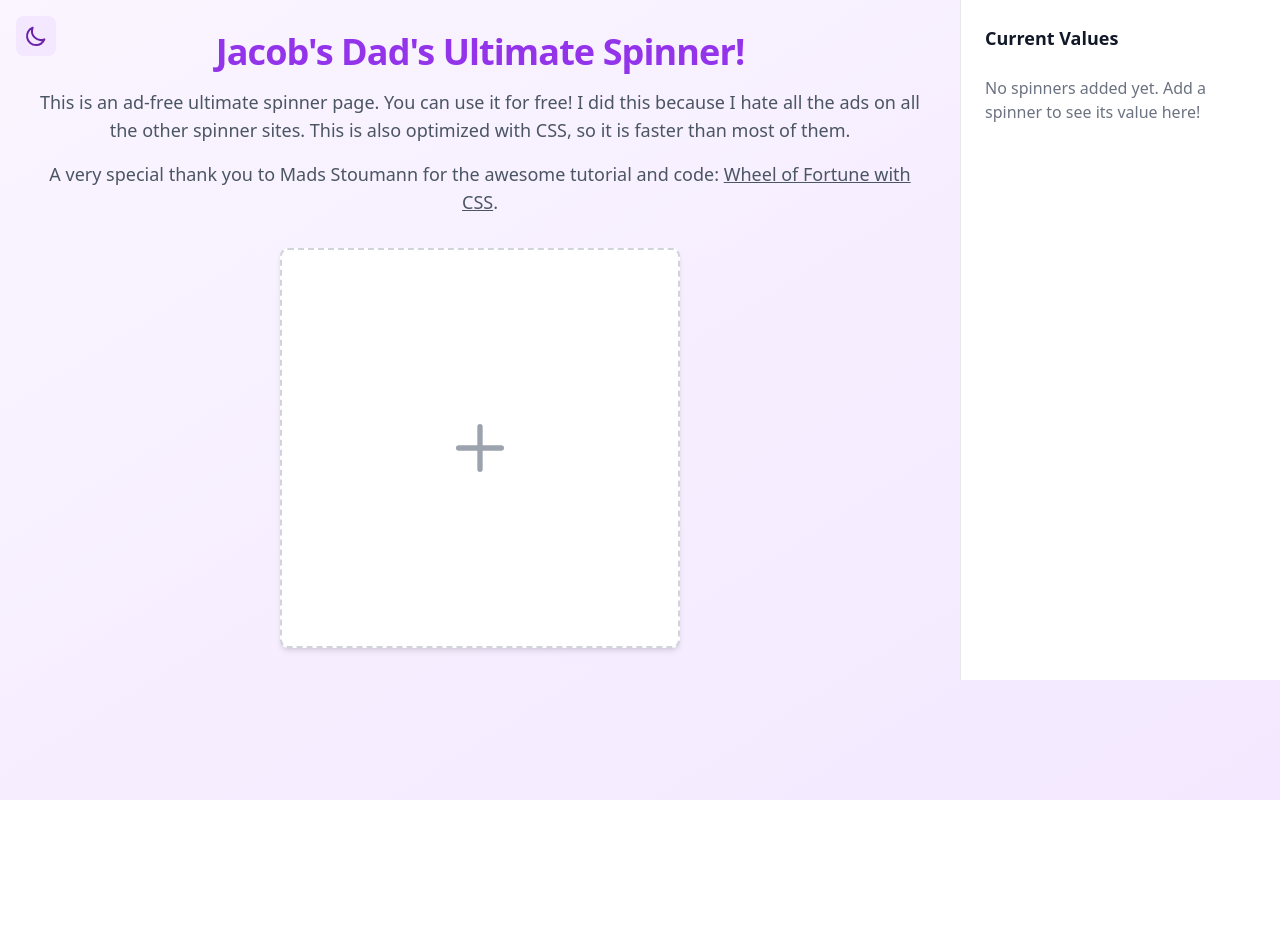
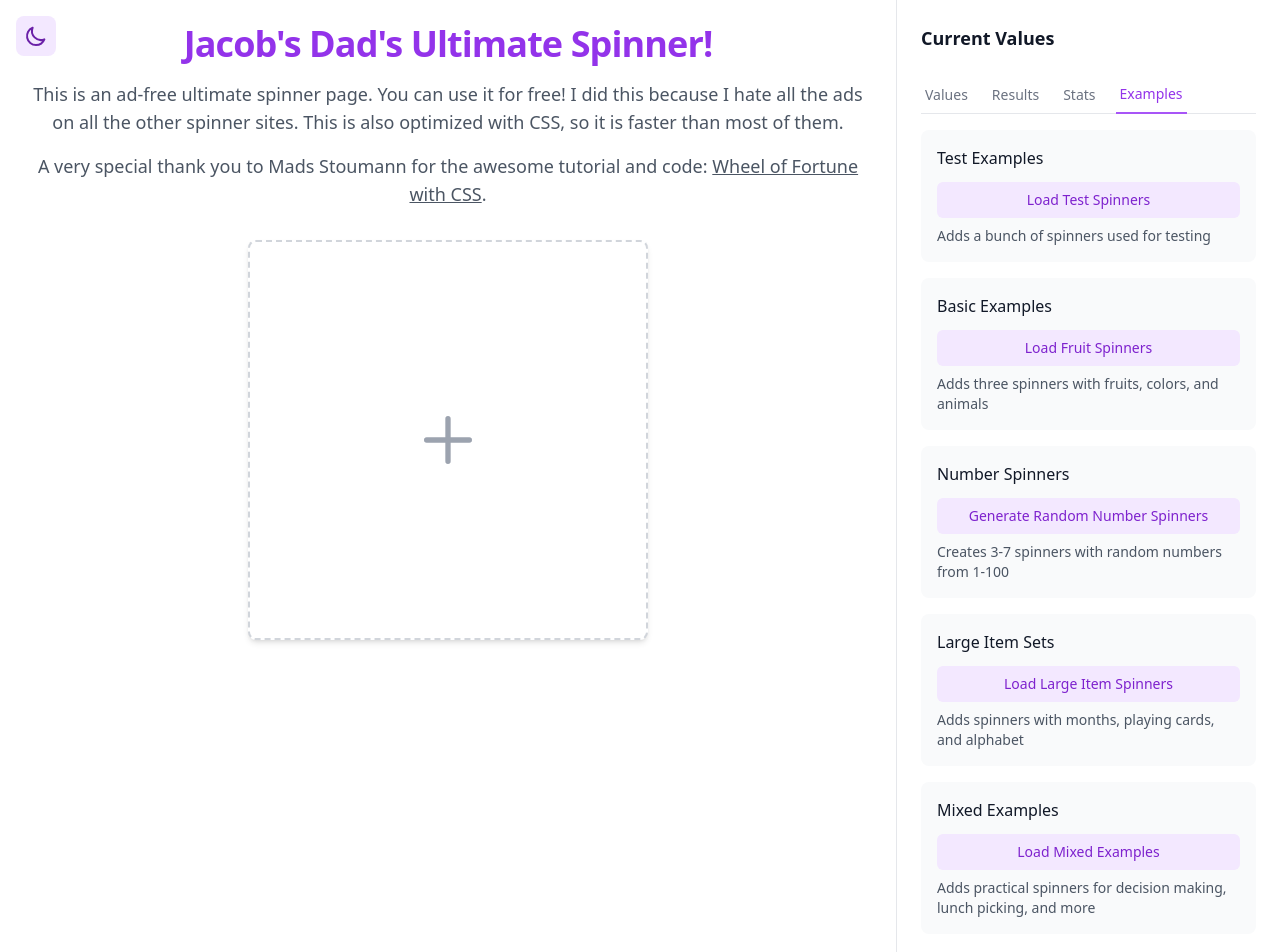
Before and after one commit to skamansam/ultimate-spinner, a SvelteKit app: page / in a window 1280 px wide. Shown: the top 952 px of the page. Before the commit the page ends 800 px from the top, so only its background shows below. Built offline with nearby package versions, Linux system fonts and the light colour scheme.

Commit message:
add examples to the sidebar

```diff
--- a/src/routes/+page.svelte
+++ b/src/routes/+page.svelte
@@ -11,6 +11,14 @@
 	let spinnerValues = $state([]);
 	let showStats = $state(false);
 	let activeTab = $state('values');
+
+	import { onMount } from 'svelte';
+
+	onMount(() => {
+		if (spinners.length === 0) {
+			activeTab = 'examples';
+		}
+	});
 
 	/**
 	 * @type {HTMLDialogElement}
@@ -122,6 +130,82 @@
 			.filter(v => v?.value && !isNaN(Number(v.value)))
 			.map(v => Number(v.value));
 	}
+
+	function addFruitSpinners() {
+		spinners = [
+			{ title: 'Fruits', items: ['Apple', 'Banana', 'Orange', 'Grape', 'Mango'] },
+			{ title: 'Colors', items: ['Red', 'Blue', 'Green', 'Yellow', 'Purple'] },
+			{ title: 'Animals', items: ['Lion', 'Tiger', 'Bear', 'Eagle', 'Wolf'] }
+		];
+		spinnerValues = new Array(spinners.length).fill(null);
+	}
+
+	function addRandomNumberSpinners() {
+		const numSpinners = Math.floor(Math.random() * 5) + 3; // 3-7 spinners
+		const spinnerList = [];
+
+		for (let i = 0; i < numSpinners; i++) {
+			const numItems = Math.floor(Math.random() * 8) + 4; // 4-11 items
+			const items = Array.from({ length: numItems }, (_, idx) =>
+				(Math.floor(Math.random() * 100) + 1).toString()
+			);
+			spinnerList.push({
+				title: `Number Spinner ${i + 1}`,
+				items: [...new Set(items)] // Remove any duplicates
+			});
+		}
+
+		spinners = spinnerList;
+		spinnerValues = new Array(spinners.length).fill(null);
+	}
+
+	function addLargeItemSpinners() {
+		const months = [
+			'January', 'February', 'March', 'April', 'May', 'June',
+			'July', 'August', 'September', 'October', 'November', 'December'
+		];
+
+		const cards = Array.from({ length: 52 }, (_, i) => {
+			const suits = ['♠', '♥', '♦', '♣'];
+			const values = ['A', '2', '3', '4', '5', '6', '7', '8', '9', '10', 'J', 'Q', 'K'];
+			const suit = suits[Math.floor(i / 13)];
+			const value = values[i % 13];
+			return `${value}${suit}`;
+		});
+
+		const letters = Array.from({ length: 26 }, (_, i) =>
+			String.fromCharCode(65 + i)
+		);
+
+		spinners = [
+			{ title: 'Calendar Spinner', items: months },
+			{ title: 'Card Deck', items: cards },
+			{ title: 'Alphabet', items: letters }
+		];
+		spinnerValues = new Array(spinners.length).fill(null);
+	}
+
+	function addMixedExamples() {
+		spinners = [
+			{
+				title: 'Decision Maker',
+				items: ['Yes', 'No', 'Maybe', 'Ask Again', 'Definitely', 'No Way']
+			},
+			{
+				title: 'Lunch Picker',
+				items: ['Pizza', 'Sushi', 'Salad', 'Burger', 'Tacos', 'Sandwich', 'Pasta']
+			},
+			{
+				title: 'Break Timer',
+				items: ['5 mins', '10 mins', '15 mins', '20 mins', '30 mins']
+			},
+			{
+				title: 'Team Roles',
+				items: ['Leader', 'Timekeeper', 'Note Taker', 'Presenter']
+			}
+		];
+		spinnerValues = new Array(spinners.length).fill(null);
+	}
 </script>
 
 <div
@@ -130,9 +214,8 @@
 	<div class="absolute left-4 top-4">
 		<ThemeToggle />
 	</div>
-	<div class="flex">
-		<!-- Main Content -->
-		<main class="flex-1 p-8">
+	<div class="flex min-h-screen bg-white dark:bg-gray-900">
+		<main class="flex-1 p-6">
 			<div class="mx-auto space-y-8">
 				<header class="space-y-4 text-center">
 					<h1 class="text-4xl font-bold tracking-tight text-purple-600 dark:text-purple-400">
@@ -187,7 +270,7 @@
 		</main>
 
 		<!-- Results Sidebar -->
-		<aside class="w-80 border-l border-gray-200 bg-white p-6 dark:border-gray-700 dark:bg-gray-800">
+		<aside class="w-96 flex-none border-l border-gray-200 bg-white p-6 dark:border-gray-700 dark:bg-gray-800">
 			<div class="mb-6 flex items-center justify-between">
 				<h2 class="text-lg font-semibold text-gray-900 dark:text-white">Current Values</h2>
 				<div class="flex gap-2">
@@ -202,12 +285,8 @@
 				</div>
 			</div>
 
-			{#if spinners.length === 0}
-				<p class="text-gray-500 dark:text-gray-400">No spinners added yet. Add a spinner to see its value here!</p>
-			{:else}
-				<div class="space-y-3">
 			<!-- Tab Bar -->
-					<div class="border-b border-gray-200 dark:border-gray-700">
+			<div class="border-b border-gray-200 dark:border-gray-700 mb-4">
 				<nav class="-mb-px flex space-x-4" aria-label="Tabs">
 					<button
 						on:click={() => activeTab = 'values'}
@@ -227,11 +306,21 @@
 					>
 						Stats
 					</button>
+					<button
+						on:click={() => activeTab = 'examples'}
+						class="whitespace-nowrap px-1 py-2 text-sm font-medium {activeTab === 'examples' ? 'border-b-2 border-purple-500 text-purple-600 dark:border-purple-400 dark:text-purple-400' : 'text-gray-500 hover:border-gray-300 hover:text-gray-700 dark:text-gray-400 dark:hover:text-gray-300'}"
+					>
+						Examples
+					</button>
 				</nav>
 			</div>
 
-					<!-- Values Tab -->
 			{#if activeTab === 'values'}
+				{#if spinners.length === 0}
+					{#if activeTab !== 'examples'}
+						<p class="text-gray-500 dark:text-gray-400">No spinners added yet. Add a spinner to see its value here!</p>
+					{/if}
+				{:else}
 					<div class="space-y-3">
 						{#each spinners as spinner, i}
 							<div class="rounded-lg bg-gray-50 p-3 dark:bg-gray-700">
@@ -243,9 +332,12 @@
 						{/each}
 					</div>
 				{/if}
+			{/if}
 
-					<!-- Results Tab -->
 			{#if activeTab === 'results'}
+				{#if spinners.length === 0}
+					<p class="text-gray-500 dark:text-gray-400">No spinners added yet. Add a spinner to see results here!</p>
+				{:else}
 					<div class="space-y-3">
 						<div class="max-h-[calc(100vh-300px)] space-y-1 overflow-y-auto">
 							{#each getSpinResults() as [value, count]}
@@ -261,9 +353,12 @@
 						</div>
 					</div>
 				{/if}
+			{/if}
 
-					<!-- Stats Tab -->
 			{#if activeTab === 'stats'}
+				{#if spinners.length === 0}
+					<p class="text-gray-500 dark:text-gray-400">No spinners added yet. Add a spinner to see statistics here!</p>
+				{:else}
 					<div class="space-y-4">
 						<!-- Numeric Stats -->
 						{#if getNumericValues().length > 0}
@@ -307,6 +402,73 @@
 						</div>
 					</div>
 				{/if}
+			{/if}
+
+			{#if activeTab === 'examples'}
+				<div class="space-y-4">
+					<div class="rounded-lg bg-gray-50 p-4 dark:bg-gray-700">
+						<h3 class="mb-3 font-medium text-gray-900 dark:text-white">Test Examples</h3>
+						<button
+							on:click={addTestSpinners}
+							class="mb-2 w-full rounded-md bg-purple-100 px-3 py-2 text-sm font-medium text-purple-700 transition-colors hover:bg-purple-200 dark:bg-purple-900/30 dark:text-purple-300 dark:hover:bg-purple-900/50"
+						>
+							Load Test Spinners
+						</button>
+						<p class="text-sm text-gray-600 dark:text-gray-300">
+							Adds a bunch of spinners used for testing
+						</p>
+					</div>
+					<div class="rounded-lg bg-gray-50 p-4 dark:bg-gray-700">
+						<h3 class="mb-3 font-medium text-gray-900 dark:text-white">Basic Examples</h3>
+						<button
+							on:click={addFruitSpinners}
+							class="mb-2 w-full rounded-md bg-purple-100 px-3 py-2 text-sm font-medium text-purple-700 transition-colors hover:bg-purple-200 dark:bg-purple-900/30 dark:text-purple-300 dark:hover:bg-purple-900/50"
+						>
+							Load Fruit Spinners
+						</button>
+						<p class="text-sm text-gray-600 dark:text-gray-300">
+							Adds three spinners with fruits, colors, and animals
+						</p>
+					</div>
+
+					<div class="rounded-lg bg-gray-50 p-4 dark:bg-gray-700">
+						<h3 class="mb-3 font-medium text-gray-900 dark:text-white">Number Spinners</h3>
+						<button
+							on:click={addRandomNumberSpinners}
+							class="mb-2 w-full rounded-md bg-purple-100 px-3 py-2 text-sm font-medium text-purple-700 transition-colors hover:bg-purple-200 dark:bg-purple-900/30 dark:text-purple-300 dark:hover:bg-purple-900/50"
+						>
+							Generate Random Number Spinners
+						</button>
+						<p class="text-sm text-gray-600 dark:text-gray-300">
+							Creates 3-7 spinners with random numbers from 1-100
+						</p>
+					</div>
+
+					<div class="rounded-lg bg-gray-50 p-4 dark:bg-gray-700">
+						<h3 class="mb-3 font-medium text-gray-900 dark:text-white">Large Item Sets</h3>
+						<button
+							on:click={addLargeItemSpinners}
+							class="mb-2 w-full rounded-md bg-purple-100 px-3 py-2 text-sm font-medium text-purple-700 transition-colors hover:bg-purple-200 dark:bg-purple-900/30 dark:text-purple-300 dark:hover:bg-purple-900/50"
+						>
+							Load Large Item Spinners
+						</button>
+						<p class="text-sm text-gray-600 dark:text-gray-300">
+							Adds spinners with months, playing cards, and alphabet
+						</p>
+					</div>
+
+					<div class="rounded-lg bg-gray-50 p-4 dark:bg-gray-700">
+						<h3 class="mb-3 font-medium text-gray-900 dark:text-white">Mixed Examples</h3>
+						<button
+							on:click={addMixedExamples}
+							class="mb-2 w-full rounded-md bg-purple-100 px-3 py-2 text-sm font-medium text-purple-700 transition-colors hover:bg-purple-200 dark:bg-purple-900/30 dark:text-purple-300 dark:hover:bg-purple-900/50"
+						>
+							Load Mixed Examples
+						</button>
+						<p class="text-sm text-gray-600 dark:text-gray-300">
+							Adds practical spinners for decision making, lunch picking, and more
+						</p>
+					</div>
 				</div>
 			{/if}
 		</aside>
```
Lines whose indentation alone changed are shown as unchanged.
